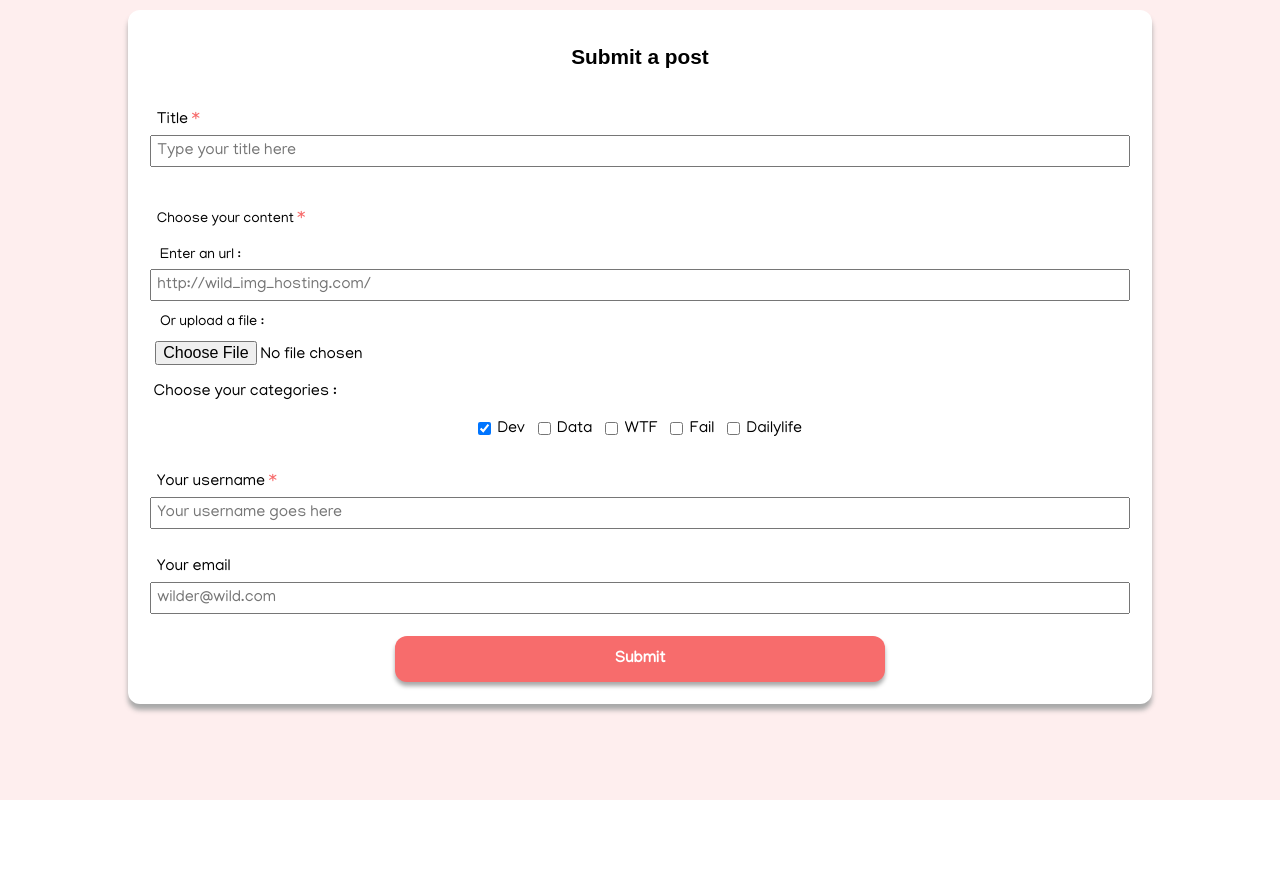
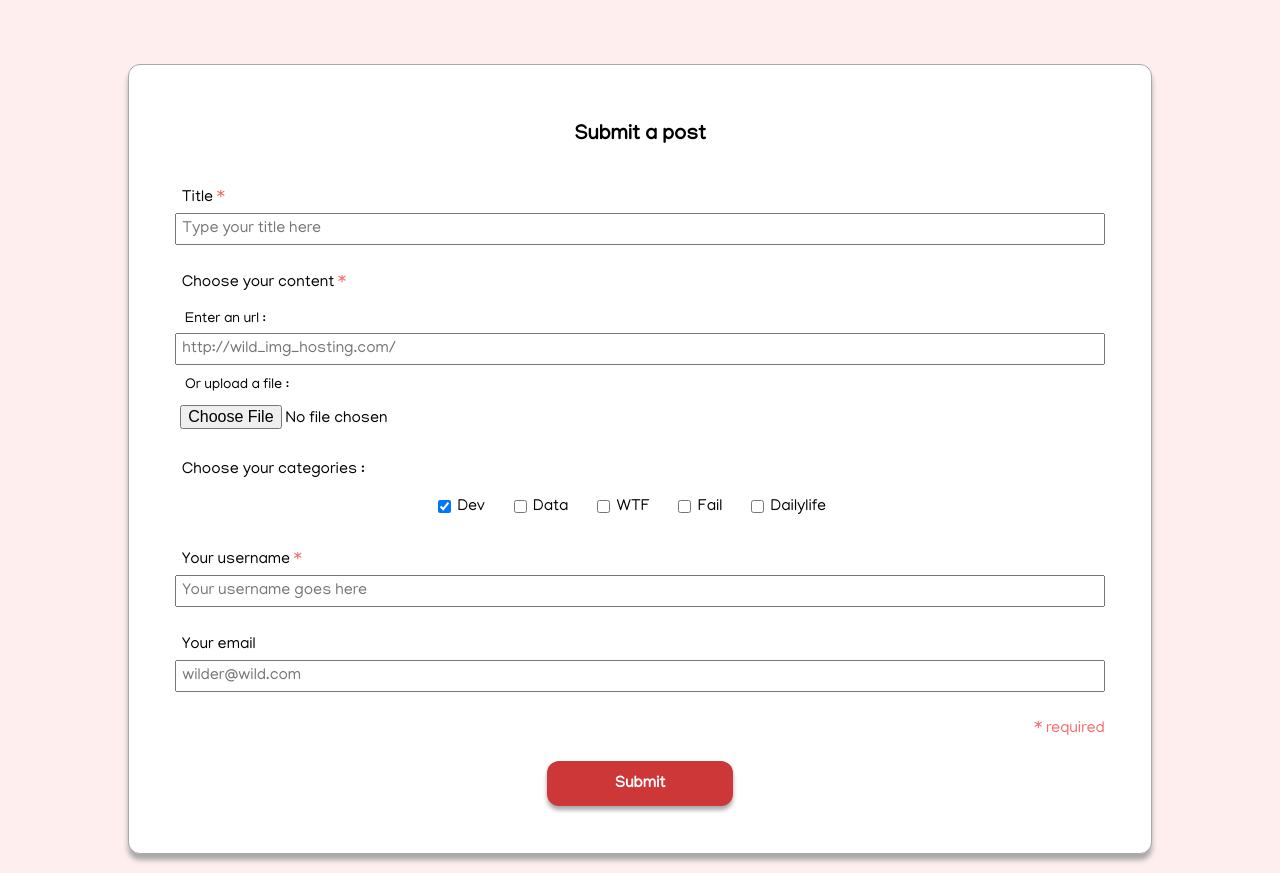
Before and after one commit to jervalles/instantwild, a PHP site: page /submit.html in a window 1280 px wide. Shown: the part 48-921 px from the top of the page. Before the commit the page ends 848 px from the top, so only its background shows below. Run offline with PHP 8.4, Linux system fonts and the light colour scheme.

Commit message:
fix de la page submit et amelioration visuelle  en desktop

```diff
--- a/style.css
+++ b/style.css
@@ -24,10 +24,6 @@ body {
 h1,
 h2 {
   font-weight: 800;
-}
-
-h2 {
-  font-size: 1.3rem;
 }
 
 nav {
@@ -207,8 +203,6 @@ form.search-container::after {
   background-color: #ee8d4cef;
 }
 
-
-
 /*          Main Page             */
 .imgposition {
   display: flex;
@@ -244,7 +238,6 @@ article {
   background-color: #f16b80;
 }
 
-
 .vote {
   margin-top: 5%;
   width: 50%;
@@ -274,6 +267,7 @@ article {
   margin-top: 5%;
   background-color: white;
 }
+
 #contselect {
   border: 1px solid darkgrey;
   box-shadow: 0px 4px 4px darkgrey;
@@ -298,18 +292,25 @@ hr {
   margin-top: 5%;
   margin-bottom: 5%;
 }
+
 /*  Tags et dates */
-div p:first-of-type{
+
+section div p:first-of-type{
   margin-top: 0.9rem;
 }
-div>p{
+ section div>p{
   font-size: 0.9rem;
 }
 
+
 h2 {
-  margin-bottom: 0;
   margin-bottom: 4%;
-  margin-top: 5%;
+  font-size: 1.3rem;
+
+}
+
+#contselect h2 {
+  margin: 5% 0 4% 0;
 }
 
 @media screen and (min-width: 600px) {
@@ -359,9 +360,7 @@ h2 {
     margin-left: 13%;
     align-items: center;
   }
-  #contselect h2 {
-    margin: 5% 0 4% 0;
-  }
+
   #selectform {
     max-height: 30px;
     margin-top: 0;
--- a/submit.html
+++ b/submit.html
@@ -58,6 +58,7 @@
             </div>
 
             <div id="content">
+
                 <p>Choose your content <span>*</span></p>
 
                 <label for="url_content">Enter an url :</label>
@@ -103,6 +104,8 @@
                 <input type="email" id="mail" name="mail" placeholder="wilder@wild.com">
             </div>
 
+            <p id="required">* required</p>
+
             <div>
                 <input type="submit" value="Submit" id="submit_button">
             </div>
--- a/submit_style.css
+++ b/submit_style.css
@@ -8,12 +8,15 @@ main{
     border-radius: 12px;
     box-shadow: 0px 6px 5px darkgrey;
     background-color: #fff;
+    margin-top: 5%;
+    border: 1px solid darkgrey;
 }
 
 main h1{
     margin: 1.2rem;
     text-align: center;
     font-size: 1.3rem;
+    font-family: 'Manjari', sans-serif;
 }
 
 main form {
@@ -44,6 +47,7 @@ main div input{
 
 #content p {
     padding: 0.4rem;
+
 }
 
 #content label{
@@ -63,32 +67,59 @@ main div input{
     flex-wrap: wrap;
     justify-content: flex-start;
     margin-top: 0;
-    max-width: 410px;
     align-self: center;
 }
 
 div~p {
     padding: 0.4rem;
-   margin-left: 0.2rem;
+    margin-left: 0.4rem;
+    margin-top: 0.9rem;
 }
 
 #categories div{
     display: flex;
     flex-direction: row;
-
     margin-left: 0.4rem;
 }
 
 /*    Button     */
 
 #submit_button{
-    background-color:var(--main-color);
+    background-color: rgb(206, 55, 55);
     color: #fff;
     font-weight: 600;
     padding: 0.8rem;
     border-radius: 12px;
     border: solid transparent 1px;
-    width: 50%;
+    width: 40%;
     margin: auto;
     box-shadow: 0px 4px 4px darkgrey;
 }
+
+#required{
+    color: var(--main-color);
+    text-align: right;
+    margin-top: 1rem;
+}
+
+@media screen and (min-width: 960px){
+
+    main{
+        padding: 2.5rem;
+    }
+
+    #categories{
+        justify-content: center;
+    }
+    #categories div{
+        padding-right: 1rem;
+    }
+
+    #submit_button{
+        max-width: 20%;
+    }
+
+    main div > p{
+        font-size: 1rem;
+    }
+}
```
